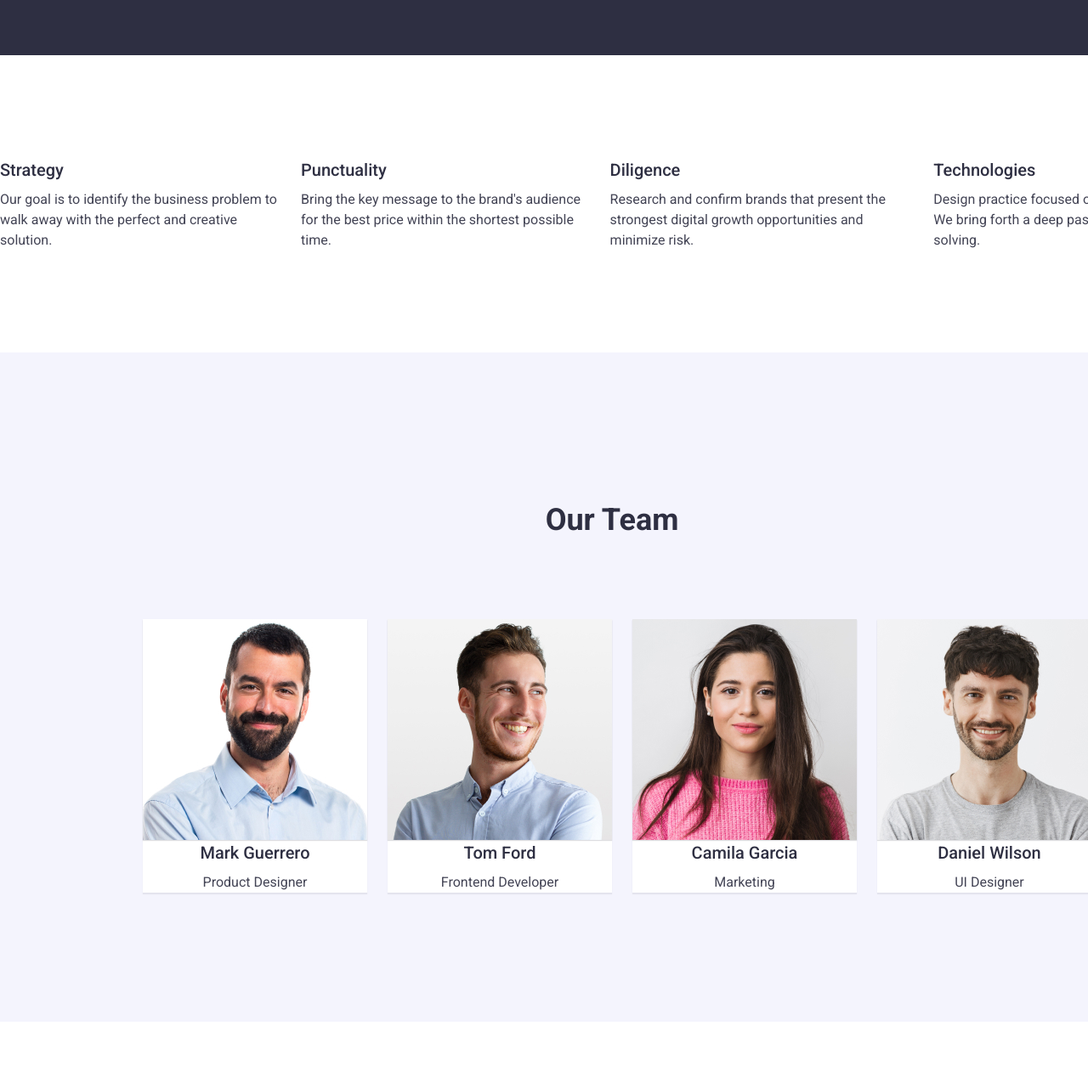
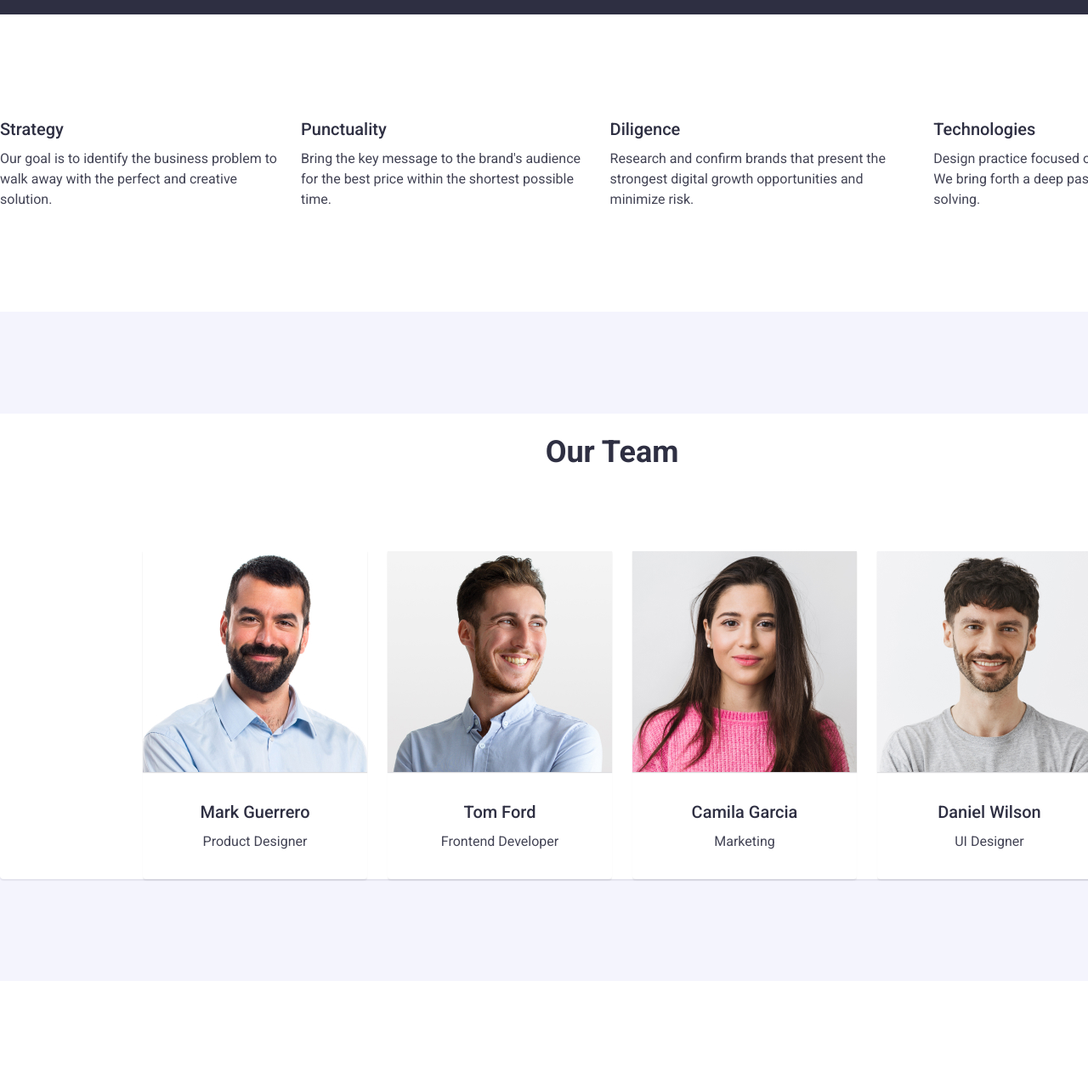
Before and after one commit to berkkaran/goit-markup-hw-03, a plain HTML site: page index.html in a window 1280 px wide. Shown: the part 680-1954 px from the top of the page at 85% size. Drawn offline with nearby package versions, Linux system fonts and the light colour scheme.

Commit message:
html and css file edited

```diff
--- a/css/styles.css
+++ b/css/styles.css
@@ -18,8 +18,15 @@ img {
   display: block;
 }
 .page-header {
-  padding: 24px 0;
   border-bottom: 1px solid #e7e9fc;
+}
+.page-header .container {
+  width: 1158px;
+  margin: 0 auto;
+  display: flex;
+  align-items: center;
+  justify-content: center;
+  padding: 0 15px;
 }
 .navbar {
   width: 1158px;
@@ -39,14 +46,7 @@ img {
   flex-grow: 2;
   gap: 40px;
 }
-.page-header .container {
-  width: 1158px;
-  margin: 0 auto;
-  display: flex;
-  align-items: center;
-  justify-content: center;
-  padding: 0 15px;
-}
+
 .navbar .nav-links a {
   color: #2e2f42;
   font-weight: 500;
@@ -60,6 +60,9 @@ img {
 }
 .navbar .nav-links a:focus {
   color: #404bbf;
+}
+.menu-links {
+  padding: 24px 0;
 }
 address .contact-info {
   display: flex;
@@ -142,6 +145,8 @@ body {
   padding-top: 120px;
   padding-bottom: 120px;
   text-align: left;
+}
+.features-item {
   flex-basis: calc((100% - 4 * 24px) / 4);
 }
 .features h2 {
@@ -167,7 +172,6 @@ body {
   padding-top: 120px;
   padding-bottom: 120px;
   background-color: #f4f4fd;
-  flex-basis: calc((100% - 4 * 24px) / 4);
 }
 .team-title2 {
   color: #2e2f42;
@@ -179,10 +183,9 @@ body {
   margin-bottom: 72px;
 }
 .team-members .container {
-  padding: 32px 0;
   border-radius: 0px 0px 4px 4px;
 }
-.team-members .team-title3 {
+.team-div2 .team-title3 {
   color: #2e2f42;
   font-weight: 500;
   font-size: 20px;
@@ -199,27 +202,34 @@ body {
   gap: 24px;
 }
 
-.team-div {
+.team-members .container {
   text-align: center;
   background-color: #ffffff;
   box-shadow: 0px 2px 1px 0px #2e2f4214;
   border-radius: 0px, 0px, 10px, 10px;
 }
-.team-div img {
+.member-item {
+  flex-basis: calc((100% - 4 * 24px) / 4);
+}
+.member-item img {
   box-shadow: 0px 1px 1px 0px #2e2f4229;
 }
-.team-div:hover {
+.member-item:hover {
   box-shadow: 0px 1px 6px 0px #2e2f4214;
 }
-.team-text {
+.team-div2 .team-text {
   text-align: center;
+}
+.team-div2 {
+  padding: 32px 0;
 }
 .our-portfolio {
   padding-top: 120px;
   padding-bottom: 120px;
+}
+.portfolio-item {
   flex-basis: calc((100% - 6 * 24px) / 6);
 }
-
 .portfolio-div {
   border-width: 0px 1px 1px 1px;
   border-style: solid;
--- a/index.html
+++ b/index.html
@@ -22,9 +22,9 @@
             ><img src="images/logo.jpg" alt="WebStudio Logo"
           /></a>
           <ul class="nav-links">
-            <li><a href="#">Studio</a></li>
-            <li><a href="#">Portfolio</a></li>
-            <li><a href="#">Contacts</a></li>
+            <li class="menu-links"><a href="#">Studio</a></li>
+            <li class="menu-links"><a href="#">Portfolio</a></li>
+            <li class="menu-links"><a href="#">Contacts</a></li>
           </ul>
         </nav>
         <address>
@@ -51,6 +51,7 @@
       <section class="features">
         <div class="container">
           <ul class="features-list">
+            <div>
               <li class="features-item">
                 <h3 class="features-title3">Strategy</h3>
                 <p>
@@ -58,13 +59,17 @@
                   the perfect and creative solution.
                 </p>
               </li>
+            </div>
+            <div>
               <li class="features-item">
                 <h3 class="features-title3">Punctuality</h3>
                 <p>
-                Bring the key message to the brand's audience for the best price
-                within the shortest possible time.
+                  Bring the key message to the brand's audience for the best
+                  price within the shortest possible time.
                 </p>
               </li>
+            </div>
+            <div>
               <li class="features-item">
                 <h3 class="features-title3">Diligence</h3>
                 <p>
@@ -72,13 +77,16 @@
                   growth opportunities and minimize risk.
                 </p>
               </li>
+            </div>
+            <div>
               <li class="features-item">
                 <h3 class="features-title3">Technologies</h3>
                 <p>
-                Design practice focused on digital experiences. We bring forth a
-                deep passion for problem-solving.
+                  Design practice focused on digital experiences. We bring forth
+                  a deep passion for problem-solving.
                 </p>
               </li>
+            </div>
           </ul>
         </div>
       </section>
@@ -87,55 +95,63 @@
         <div class="container">
           <h2 class="team-title2">Our Team</h2>
           <ul class="team-members-list">
-            <li>
-              <div class="team-div">
+            <div class="container">
+              <li class="member-item">
                 <img
                   src="images/markguerrero.jpg"
                   alt="Mark Guerrero's Photo"
                   width="264"
                   height="260"
                 />
+                <div class="team-div2">
                   <h3 class="team-title3">Mark Guerrero</h3>
                   <p class="team-text">Product Designer</p>
                 </div>
               </li>
-
-            <li>
-              <div class="team-div">
+            </div>
+            <div class="container">
+              <li class="member-item">
                 <img
                   src="images/tomford.jpg"
                   alt="Tom Ford's Photo"
                   width="264"
                   height="260"
                 />
+                <div class="team-div2">
                   <h3 class="team-title3">Tom Ford</h3>
                   <p class="team-text">Frontend Developer</p>
                 </div>
               </li>
-            <li>
-              <div class="team-div">
+            </div>
+            <div class="container">
+              <li class="member-item">
                 <img
                   src="images/camilagarcia.jpg"
                   alt="Camila Garcia's Photo"
                   width="264"
                   height="260"
                 />
+                <div class="team-div2">
                   <h3 class="team-title3">Camila Garcia</h3>
                   <p class="team-text">Marketing</p>
                 </div>
               </li>
-            <li>
-              <div class="team-div">
+            </div>
+
+            <div class="container">
+              <li class="member-item">
                 <img
                   src="images/danielwilson.jpg"
                   alt="Daniel Wilson's Photo"
                   width="264"
                   height="260"
                 />
+                <div class="team-div2">
                   <h3 class="team-title3">Daniel Wilson</h3>
                   <p class="team-text">UI Designer</p>
                 </div>
               </li>
+            </div>
           </ul>
         </div>
       </section>
```
Lines whose indentation alone changed are shown as unchanged.
